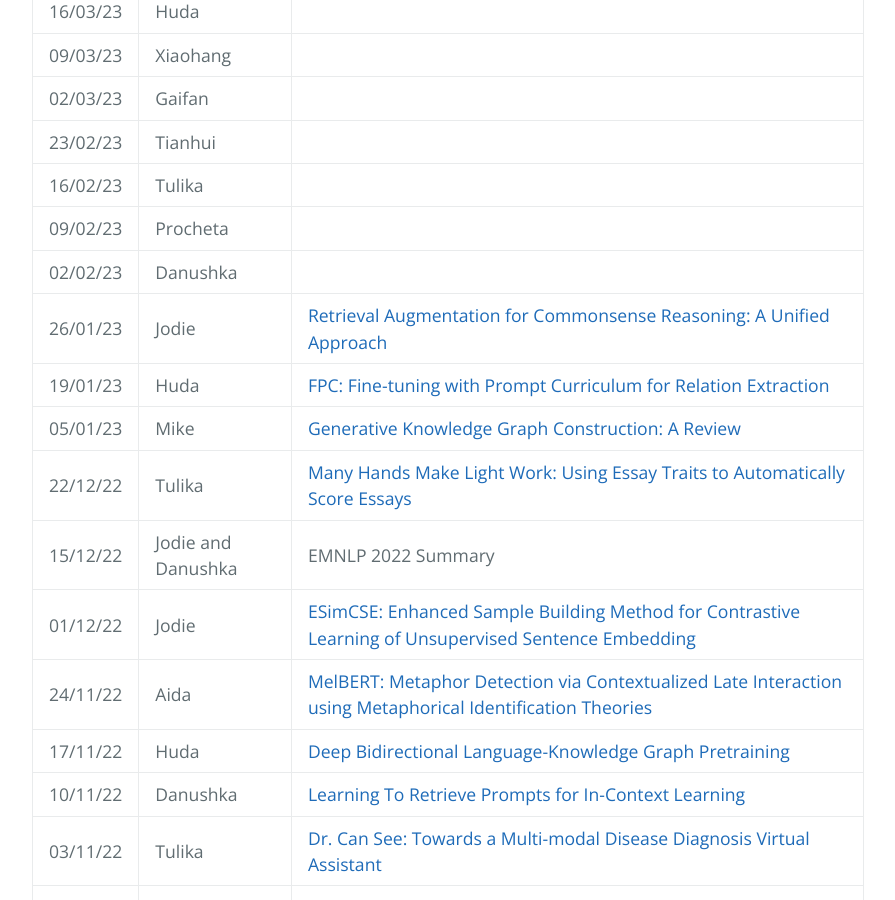
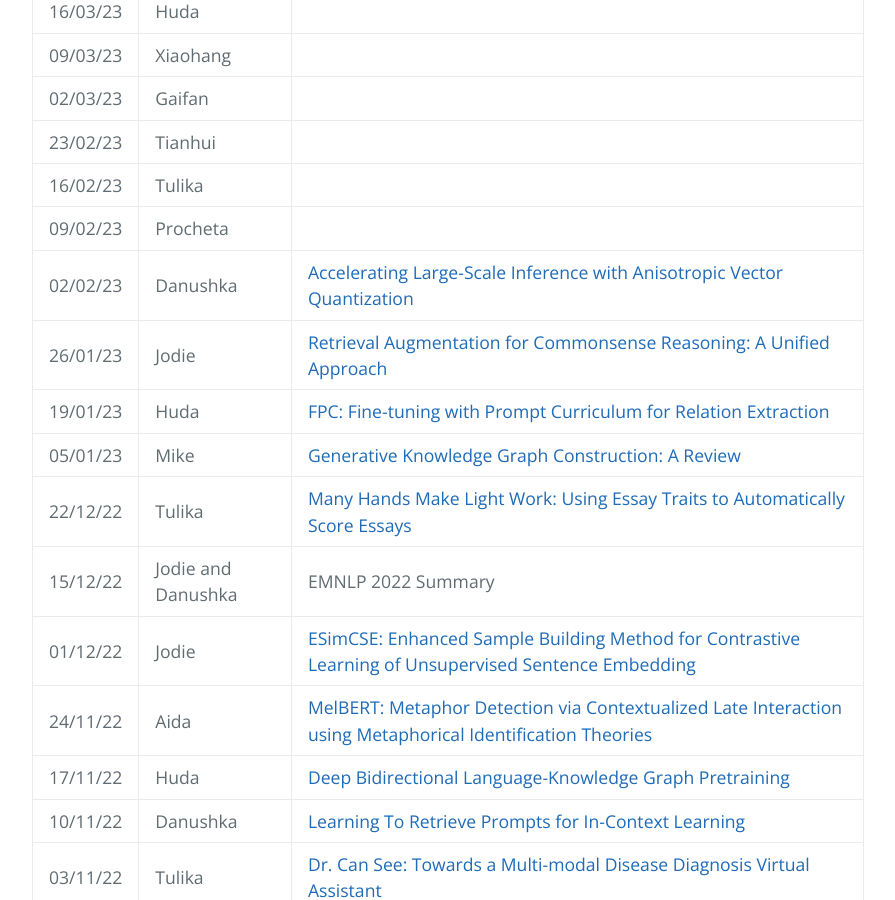
Before and after one commit to LivNLP/livnlp.github.io, a Jekyll site: the page built from reading.md, in a window 1280 px wide and 900 px high, scrolled down 845 px. Shown: the whole window, without its empty margins (192-1087 px from the left). Built offline with Jekyll 4.4.1, drawn with Linux system fonts in a browser that asks for light colours.

Commit message:
Update reading.md

```diff
--- a/reading.md
+++ b/reading.md
@@ -24,7 +24,7 @@ We meet on a weely basis to discuss recent research papers. Here is the schedule
 | 23/02/23 | Tianhui| |
 | 16/02/23 | Tulika | |
 | 09/02/23 |  Procheta| |
-| 02/02/23 | Danushka | |
+| 02/02/23 | Danushka | [Accelerating Large-Scale Inference with Anisotropic Vector Quantization](https://arxiv.org/abs/1908.10396)|
 | 26/01/23 |  Jodie| [Retrieval Augmentation for Commonsense Reasoning: A Unified Approach](https://arxiv.org/abs/2210.12887)|
 | 19/01/23 | Huda| [FPC: Fine-tuning with Prompt Curriculum for Relation Extraction](https://aclanthology.org/2022.aacl-main.78/) |
 | 05/01/23 | Mike |[Generative Knowledge Graph Construction: A Review](https://preview.aclanthology.org/emnlp-22-ingestion/2022.emnlp-main.1/) |
```
